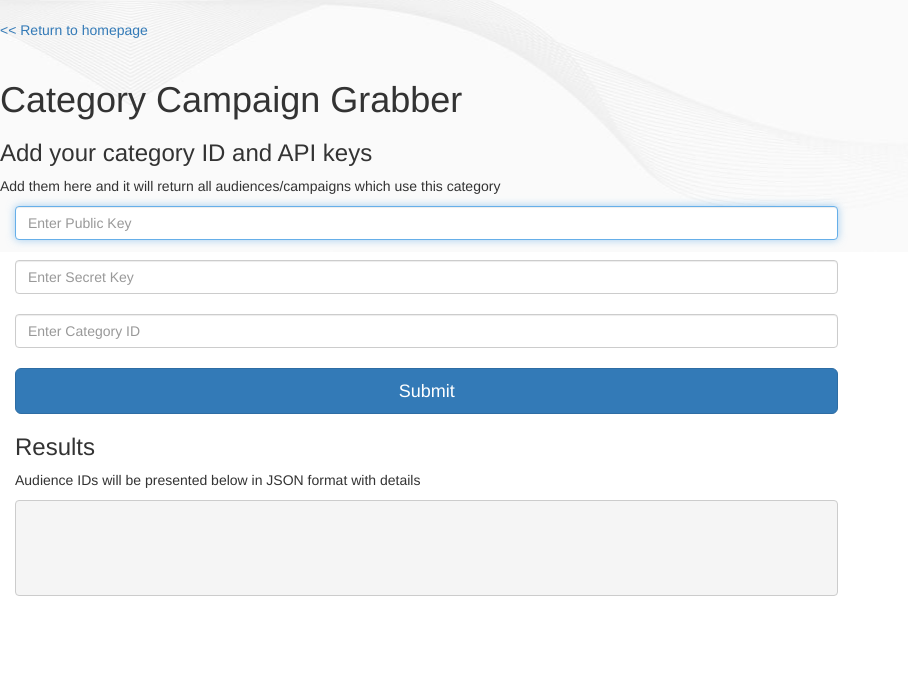
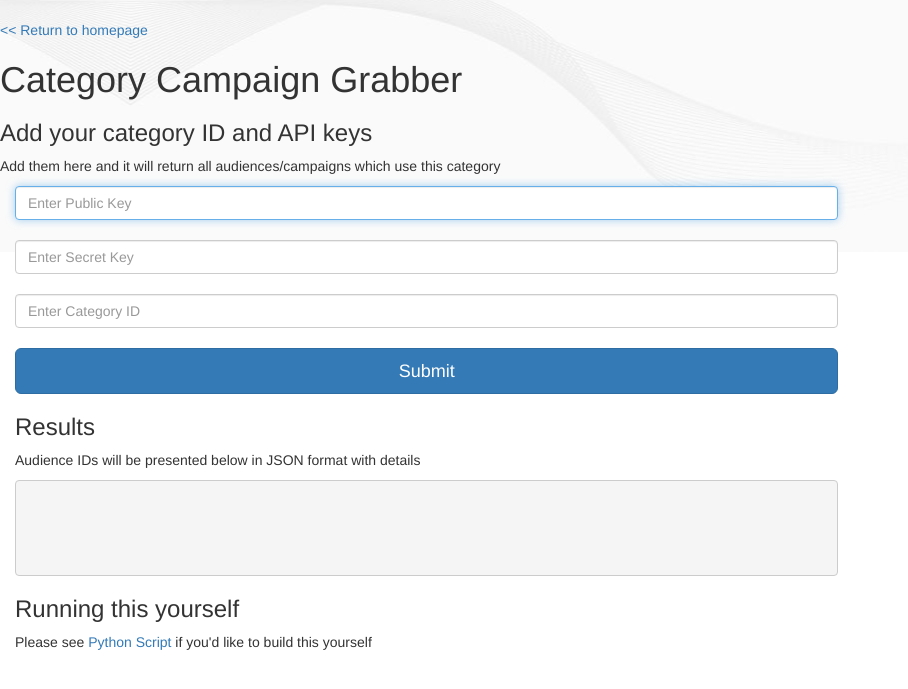
Before and after one commit to bluekaisec/bluekai_services_box, a Flask app: page /category_campaign_grabber in a window 1280 px wide. Shown: the top 689 px of the page, without its empty margins (0-908 px from the left). Run offline with Flask 2, Linux system fonts and the light colour scheme; some libraries are stand-ins or nearby versions.

Commit message:
v1.5 Category Checker
-

```diff
--- a/templates/category_campaign_grabber.html
+++ b/templates/category_campaign_grabber.html
@@ -40,7 +40,6 @@ height="0" width="0" style="display:none;visibility:hidden"></iframe></noscript>
       <br>
       <a href="/"> << Return to homepage</a>
       </div>
-      <br>
       <div class="pagetitle">
         <h1>Category Campaign Grabber</h1>
       </div>
@@ -96,6 +95,9 @@ height="0" width="0" style="display:none;visibility:hidden"></iframe></noscript>
                 </pre>
               </figure>
 
+              <h3>Running this yourself</h3>
+              <p> Please see <a target="_blank" href="/static/scripts/server_side/python/category_checker.py">Python Script</a> if you'd like to build this yourself</p>
+
 
             </div>
 
```
Also changed, not shown: static/scripts/server_side/python/category_checker.py (+10 -3 lines), README.md.
